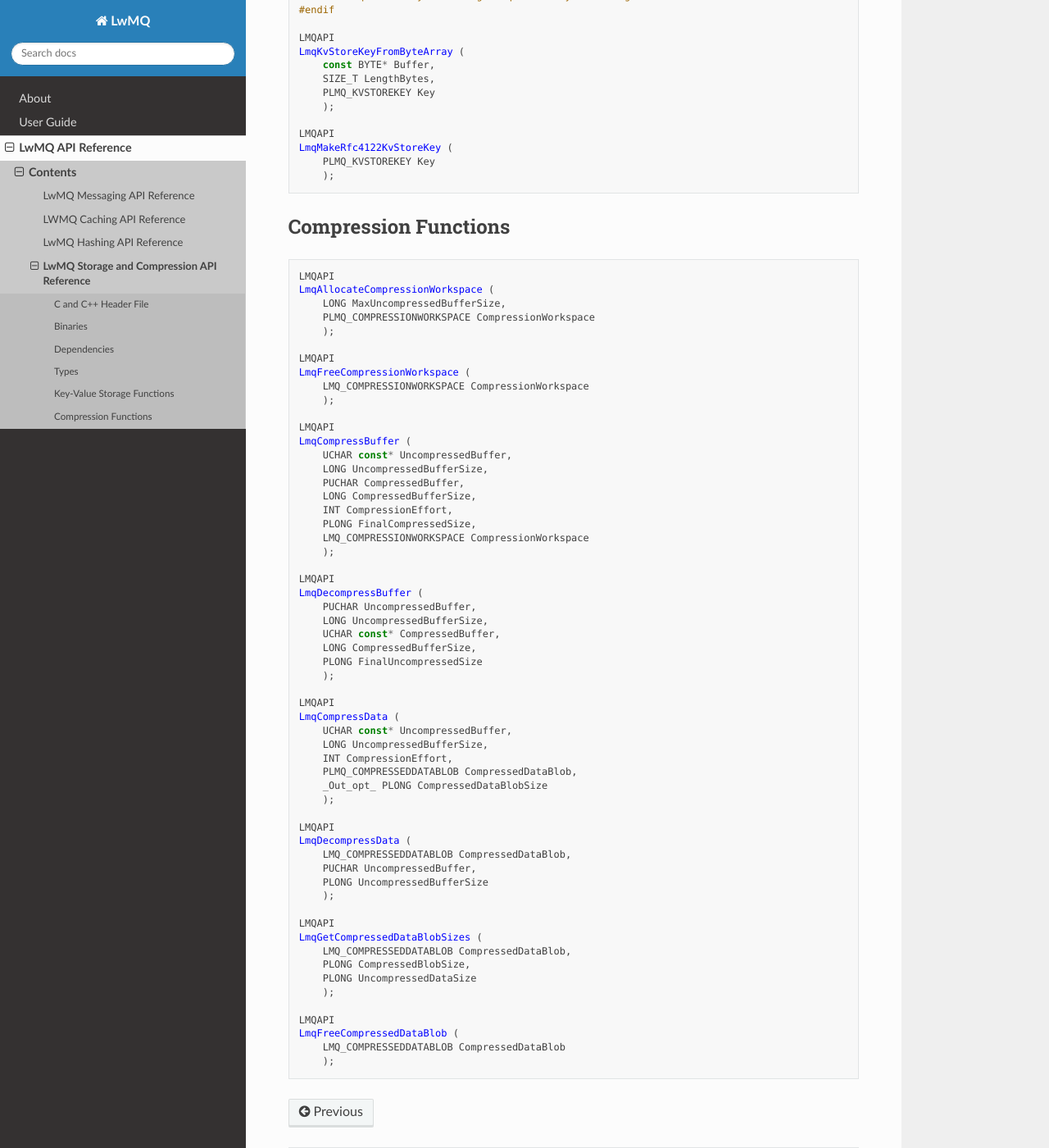
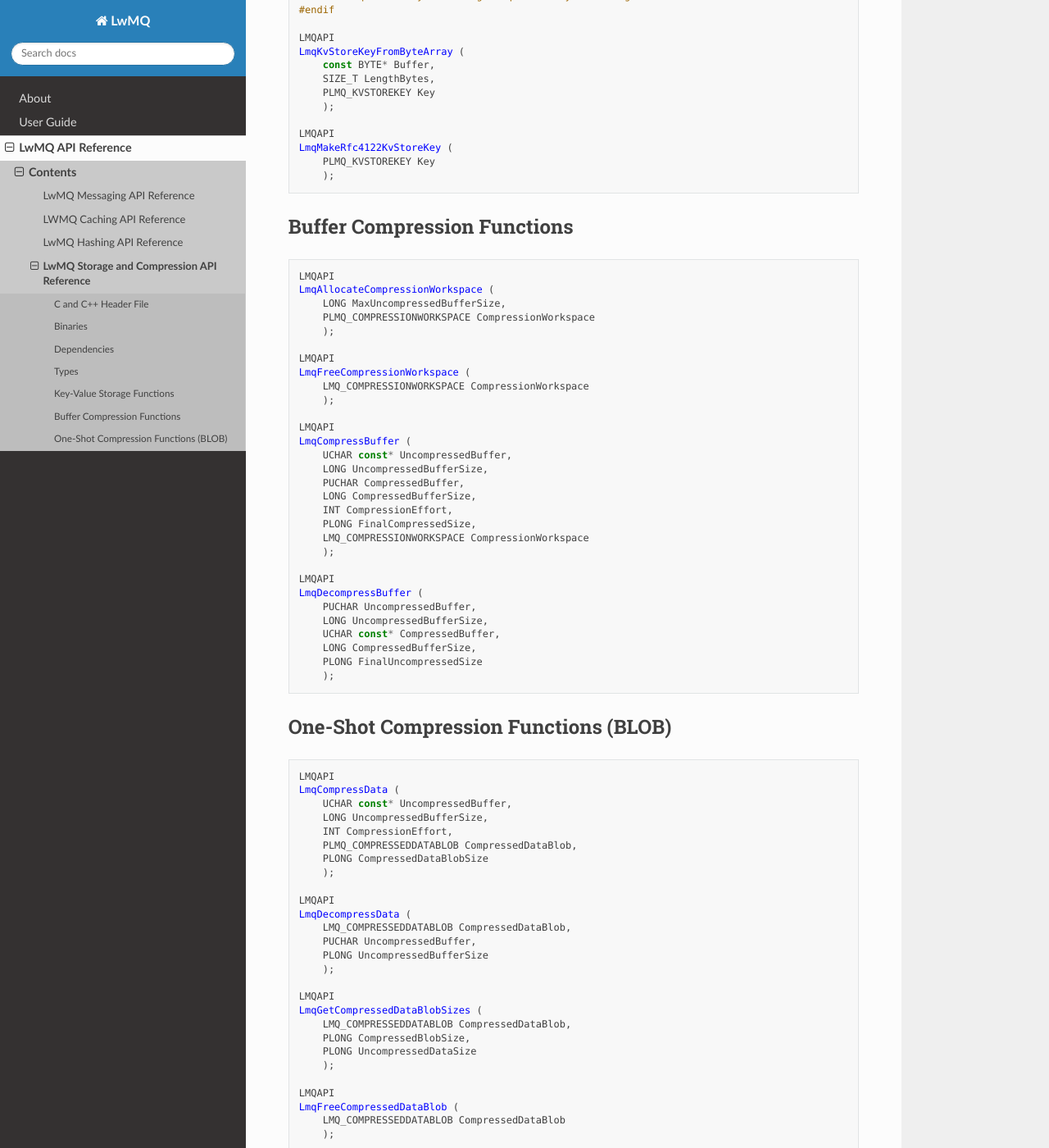
Before and after one commit to axelriet/LwMQ.net, a Sphinx documentation site: the page built from docs/api/storage.rst, in a window 1280 px wide and 1400 px high, scrolled down 2068 px. Shown: the whole window at 82% size. Built offline with Sphinx 7.4.7 and the Read the Docs theme 3.1.0, drawn with Linux system fonts in a browser that asks for light colours.

Commit message:
compression doc tidy

```diff
--- a/docs/api/storage.rst
+++ b/docs/api/storage.rst
@@ -125,8 +125,8 @@ KV-Store Key Helpers Functions
         PLMQ_KVSTOREKEY Key
         );
 
-Compression Functions
-=====================
+Buffer Compression Functions
+============================
 
 .. code:: cpp
 
@@ -161,13 +161,18 @@ Compression Functions
         PLONG FinalUncompressedSize
         );
 
+One-Shot Compression Functions (BLOB)
+=====================================
+
+.. code:: cpp
+
     LMQAPI
     LmqCompressData (
         UCHAR const* UncompressedBuffer,
         LONG UncompressedBufferSize,
         INT CompressionEffort,
         PLMQ_COMPRESSEDDATABLOB CompressedDataBlob,
-        _Out_opt_ PLONG CompressedDataBlobSize
+        PLONG CompressedDataBlobSize
         );
 
     LMQAPI
```
